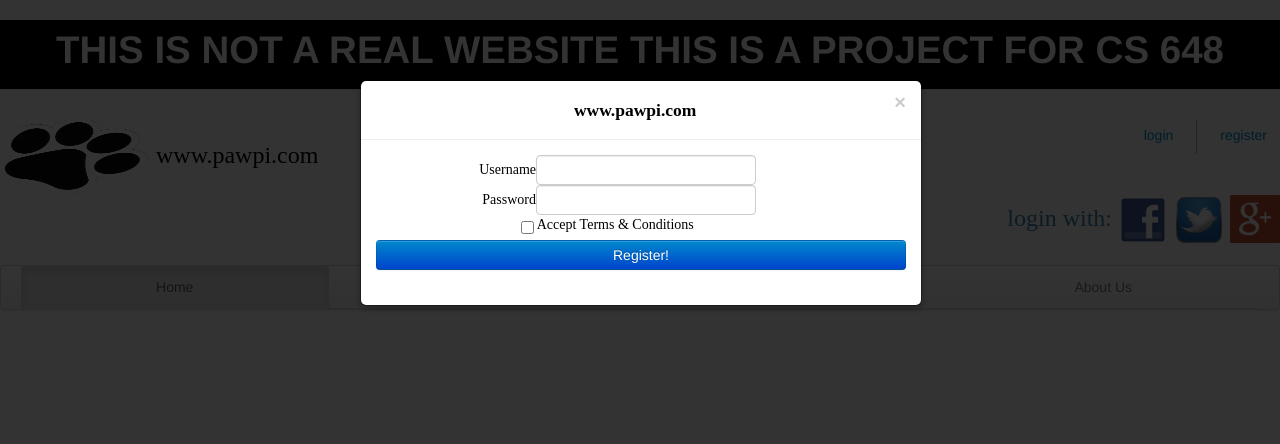
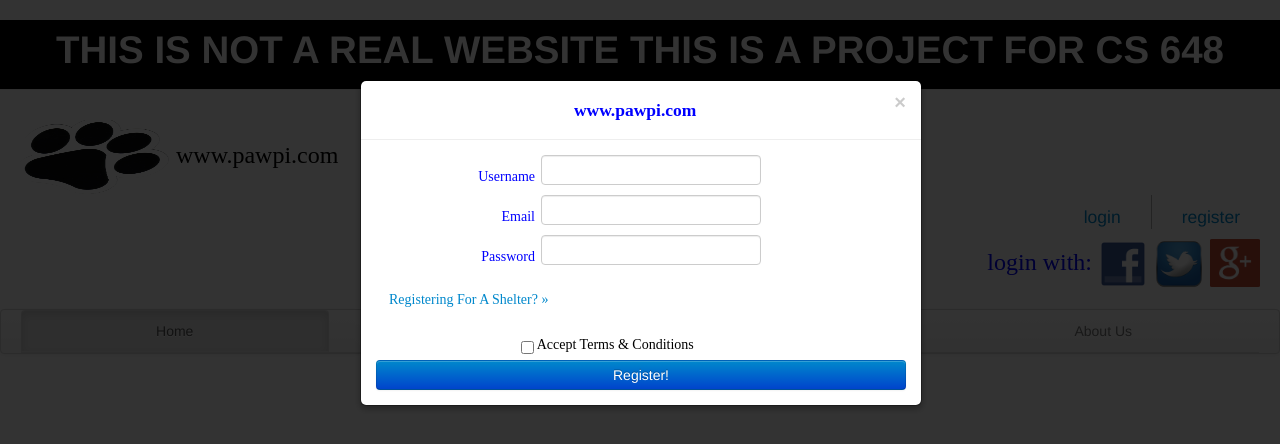
Before and after one commit to leebochang/webpage, a plain HTML site: page public_html/DonatePet.html in a window 1280 px wide. Both pictures are taken after a click on the button "register". Drawn offline with Linux system fonts and the light colour scheme.

Commit message:
new commit

```diff
--- a/public_html/DonatePet.html
+++ b/public_html/DonatePet.html
@@ -13,16 +13,20 @@ and open the template in the editor.
         <script src="js/bootstrap.js"></script>
         <link type="text/css" rel="stylesheet" href="css/bootstrap.css">
         <link type="text/css" rel="stylesheet" href="css/leebc.css">
+
     </head>
     <body>
         <div class="page-header" align="center" style="background-color: black; overflow: hidden;" >
             <h1 style="color: white; "> THIS IS NOT A REAL WEBSITE THIS IS A PROJECT FOR CS 648</h1>
         </div>
         <!-- logo divider -->
-        <div class = "p-logo">
+        <div class = "p-logo container-fluid ">
+        <div class="homepage-image">
             <img src="./img/paw_print.jpeg" alt="Paw Print" style="width:150px;height:75px">
             www.pawpi.com
-            <button type="button" class="btn pull-right btn-link" data-toggle="modal" data-target="#registerModal">
+        </div>
+        <div class="login container">
+            <button type="button" class="btn pull-right btn-link btn-large" data-toggle="modal" data-target="#registerModal">
                 register
             </button>
         <!-- Register Modal -->
@@ -35,41 +39,42 @@ and open the template in the editor.
             </button>
             <h4 class="modal-title text-center">www.pawpi.com</h4>
         </div>
-        <div class="modal-body">
+        <div class="modal-body container-fluid">
         <!-- The form is placed inside the body of modal -->
-        <form id="registerForm" method="post" class="form-horizontal">
-        <div class="form-group">
-        <label class="col-xs-3 control-label">Username</label>
-        <div class="col-xs-5">
-            <input type="text" class="form-control" name="username" />
+        <form action="" method="post">
+        <label class ="form-center" id="mylabel"> Username </label>
+        <input type="text"/>
+        <label class ="form-center" id="mylabel"> Email </label>
+        <input type="text"/>
+        <label class ="form-center" id="mylabel"> Password </label>
+        <input type="password"/>
+        <div class="collapse-group">
+            <p class="collapse"id="viewdetails">
+            <label class ="form-center" id="mylabel"> Email </label>
+            <input type="text"/>
+            <label class ="form-center" id="mylabel"> Email </label>
+            <input type="text"/>
+            </p><a class="btn btn-link" data-toggle="collapse" data-target="#viewdetails">Registering For A Shelter? &raquo;</a>
         </div>
-        </div>
-        <div class="form-group">
-        <label class="col-xs-3 control-label">Password</label>
-        <div class="col-xs-5">
-            <input type="password" class="form-control" name="password" />
-        </div>
-        </div>
-        <form>
+        </form>
         <div class ="check-reminder">
             <label><input type="checkbox" /> Accept Terms & Conditions</label>
         </div>
-        <form>
         <div class="form-group">
         <div class="col-xs-5 col-xs-offset-3">
             <button type="submit" class="btn btn-block btn-primary">Register!</button>
         </div>
         </div>
-        </form>
         </div>
         </div>
         </div>
         </div>
         <!-- End of Register Modal -->
             <span class="btn-separator"></span>
-            <button type="button" class="btn pull-right btn-link" data-toggle="modal" data-target="#loginModal">
+            <button type="button" class="btn pull-right btn-link btn-large" data-toggle="modal" data-target="#loginModal">
                 login
             </button>
+        </div>
         <!-- Login Modal -->
         <div class="modal fade" id="loginModal" tabindex="-1" role="dialog" aria-labelledby="Login" aria-hidden="true">
         <div class="modal-dialog">
@@ -83,23 +88,14 @@ and open the template in the editor.
         <div class="modal-body">
         <!-- The form is placed inside the body of modal -->
         <form id="loginForm" method="post" class="form-horizontal">
-        <div class="form-group">
-        <label class="col-xs-3 control-label">Username</label>
-        <div class="col-xs-5">
-            <input type="text" class="form-control" name="username" />
-        </div>
-        </div>
-        <div class="form-group">
-        <label class="col-xs-3 control-label">Password</label>
-        <div class="col-xs-5">
-            <input type="password" class="form-control" name="password" />
-        </div>
-        </div>
-        <form>
+        <form action="" method="post">
+        <label id="mylabel"> Username </label>
+        <input type="text"/>
+        <label id="mylabel"> Password </label>
+        <input type="password"/>
         <div class ="check-reminder">
             <label><input type="checkbox" /> Remember Me!</label>
         </div>
-        <form>
         <div class="form-group">
         <div class="col-xs-5 col-xs-offset-3">
             <button type="submit" class="btn btn-block btn-primary">Login!</button>
@@ -112,7 +108,7 @@ and open the template in the editor.
         </div>
         <!-- End of Login Modal -->
         <br>
-            <div class="text-right text-info">login with:
+            <div class="container login text-right">login with:
             <input type="submit" id="FB-Button" name="submit" value="">
             <input type="submit" id="TW-Button" name="submit" value="">
             <input type="submit" id="GP-Button" name="submit" value="">
--- a/public_html/css/leebc.css
+++ b/public_html/css/leebc.css
@@ -14,9 +14,25 @@ and open the template in the editor.
 }
 .login{
     color: blue;
-    text-align: right;
-    vertical-align: text-top;
+    display:inline-block;
+    float: right;
 }
+.homepage-image{
+    float: left;
+}
+.front-page-images{
+   /* float: left;
+    margin:0px;
+    padding:0px;
+    width:25%;
+    border-style: solid;
+    border-width: 1px;*/
+    margin: 0 auto;
+    width: 33%;
+    text-align:center;
+    white-space: nowrap;
+}
+
 .full-width-tabs > ul.nav.nav-tabs {
     display: table;
     width: 100%;
@@ -58,6 +74,11 @@ and open the template in the editor.
     position: relative;
     top: -1px;
     *overflow: hidden;
+}
+
+.form-center{
+    margin:0 auto;
+    width: 80%;
 }
 
 #FB-Button{
```
Also changed, not shown: public_html/index.html (+36 -25 lines), public_html/img/my-dog.jpg (added).
